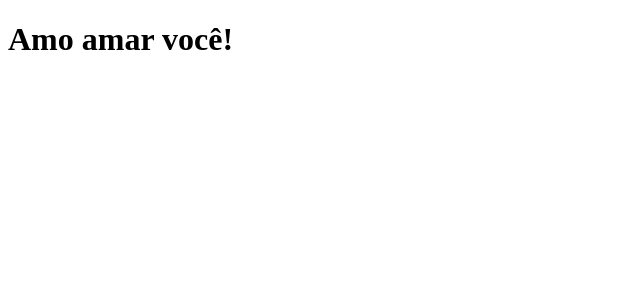
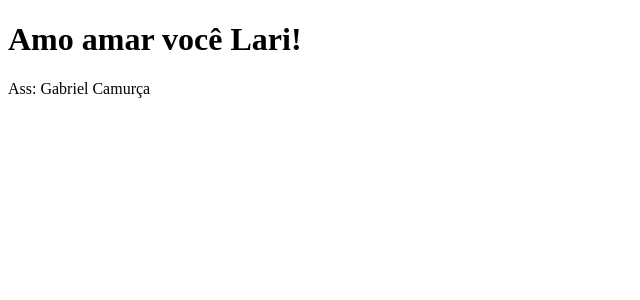
Before and after one commit to gabrielcamurcab/clone-tabnews, a Next.js app: page / in a window 1280 px wide. Shown: the top 300 px of the page, without its empty margins (0-640 px from the left). Built offline with nearby package versions, Linux system fonts and the light colour scheme.

Commit message:
update text

```diff
--- a/pages/index.js
+++ b/pages/index.js
@@ -1,5 +1,10 @@
 function Home() {
-    return <h1>Amo amar você!</h1>
+    return (
+        <div>
+            <h1>Amo amar você Lari!</h1>
+            <p>Ass: Gabriel Camurça</p>
+        </div>
+    )
 }
 
 export default Home;
```
